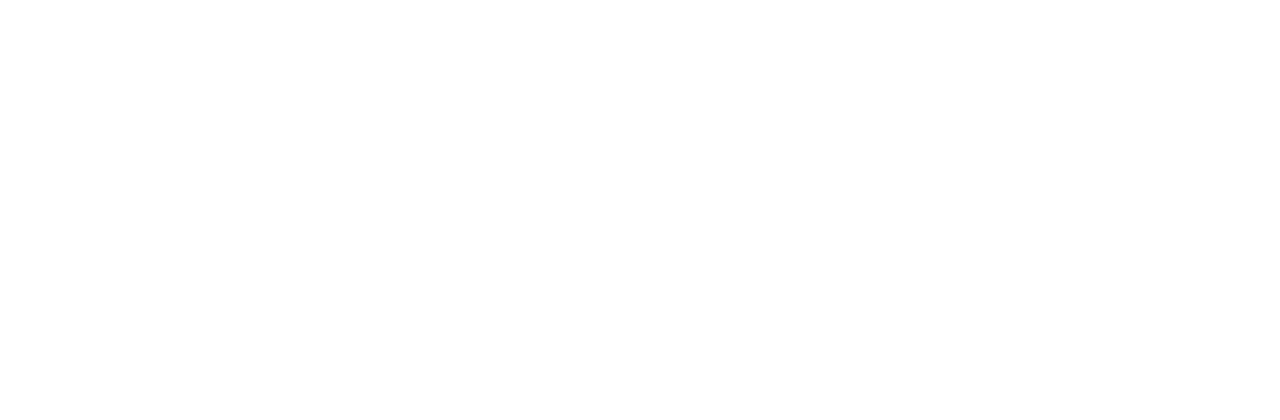
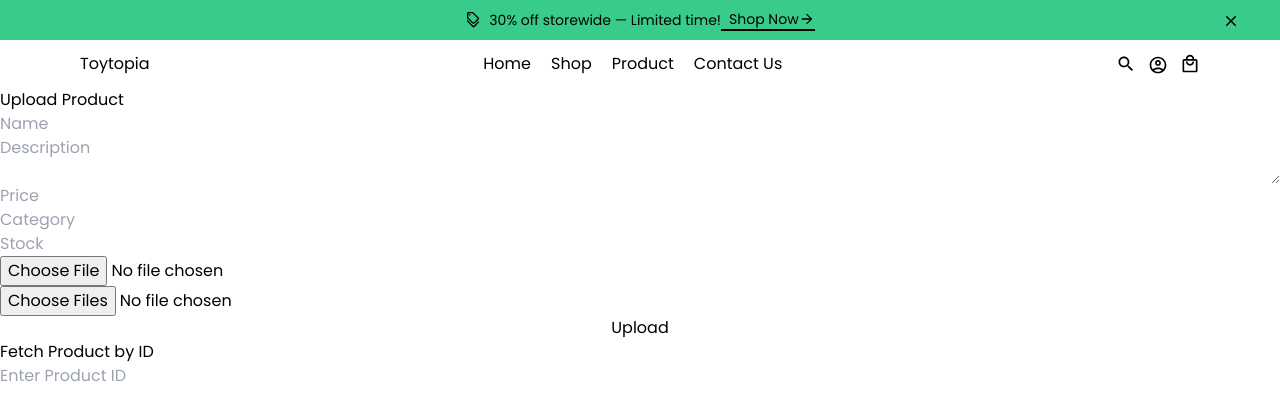
Before and after one commit to OsaVS/toytopia-frontend, a React (Vite) app: page /addproduct in a window 1280 px wide. Before the commit this address had no page. Shown: the top 420 px of the page. Built offline with nearby package versions, Linux system fonts and the light colour scheme; sample sign-in values are in the browser's storage.

Commit message:
setup add products page

```diff
--- a/src/App.tsx
+++ b/src/App.tsx
@@ -7,6 +7,7 @@ import PrivateRoute from "./helpers/PrivateRoute";
 import Shop from "./pages/Shop";
 import ProductPage from "./pages/ProductPage";
 import Layout from "./components/Layout";
+import ProductUpload from "./pages/ProductUpload";
 
 function App() {
   return (
@@ -20,6 +21,7 @@ function App() {
               <Route path="home" element={<Home />} />
               <Route path="shop" element={<Shop />} />
               <Route path="product" element={<ProductPage />} />
+              <Route path="addproduct" element={<ProductUpload />} />
             </Route>
           </Route>
         </Routes>
--- a/src/app/store.ts
+++ b/src/app/store.ts
@@ -2,15 +2,21 @@ import { configureStore } from "@reduxjs/toolkit";
 import { authApi } from "../features/auth/authApi";
 import { userApi } from "../features/user/userApi";
 import authReducer from "../features/auth/authSlice";
+import { productApi } from "../features/product/productApi";
 
 const store = configureStore({
   reducer: {
     auth: authReducer,
     [authApi.reducerPath]: authApi.reducer,
     [userApi.reducerPath]: userApi.reducer,
+    [productApi.reducerPath]: productApi.reducer,
   },
   middleware: (getDefaultMiddleware) =>
-    getDefaultMiddleware().concat(authApi.middleware, userApi.middleware),
+    getDefaultMiddleware().concat(
+      authApi.middleware,
+      userApi.middleware,
+      productApi.middleware
+    ),
 });
 
 export type RootState = ReturnType<typeof store.getState>;
--- /dev/null
+++ b/src/features/product/productApi.ts
@@ -0,0 +1,30 @@
+import { createApi, fetchBaseQuery } from "@reduxjs/toolkit/query/react";
+import { TP_BASE } from "../../constants";
+
+export const productApi = createApi({
+  reducerPath: "productApi",
+  baseQuery: fetchBaseQuery({
+    baseUrl: `${TP_BASE}`,
+    prepareHeaders: (headers) => {
+      const token = localStorage.getItem("token");
+      if (token) {
+        headers.set("Authorization", `Bearer ${token}`);
+      }
+      return headers;
+    },
+  }),
+  endpoints: (builder) => ({
+    addProduct: builder.mutation({
+      query: (product) => ({
+        url: "product",
+        method: "POST",
+        body: product,
+      }),
+    }),
+    getProductById: builder.query({
+      query: (id) => `product/${id}`,
+    }),
+  }),
+});
+
+export const { useAddProductMutation, useGetProductByIdQuery } = productApi;
--- /dev/null
+++ b/src/pages/ProductUpload.tsx
@@ -0,0 +1,157 @@
+import React, { useState } from "react";
+import {
+  useAddProductMutation,
+  useGetProductByIdQuery,
+} from "../features/product/productApi";
+
+const ProductUpload = () => {
+  const [id, setId] = useState("");
+  const [name, setName] = useState("");
+  const [description, setDescription] = useState("");
+  const [price, setPrice] = useState("");
+  const [category, setCategory] = useState("");
+  const [stock, setStock] = useState("");
+  const [mainImage, setMainImage] = useState("");
+  const [subImages, setSubImages] = useState<string[]>([]);
+
+  const [addProduct, { isLoading, error }] = useAddProductMutation();
+  const { data: product, error: productError } = useGetProductByIdQuery(id, {
+    skip: !id,
+  });
+
+  const handleImageUpload = (
+    event: React.ChangeEvent<HTMLInputElement>,
+    setImage: Function
+  ) => {
+    const file = event.target.files?.[0];
+    if (file) {
+      const reader = new FileReader();
+      reader.readAsDataURL(file);
+      reader.onload = () => {
+        setImage(reader.result as string);
+      };
+    }
+  };
+
+  const handleSubImagesUpload = (
+    event: React.ChangeEvent<HTMLInputElement>
+  ) => {
+    const files = event.target.files;
+    if (files) {
+      const imagesArray: string[] = [];
+      Array.from(files).forEach((file) => {
+        const reader = new FileReader();
+        reader.readAsDataURL(file);
+        reader.onload = () => {
+          imagesArray.push(reader.result as string);
+          if (imagesArray.length === files.length) {
+            setSubImages([...subImages, ...imagesArray]);
+          }
+        };
+      });
+    }
+  };
+
+  const handleSubmit = async (e: React.FormEvent) => {
+    e.preventDefault();
+    await addProduct({
+      name,
+      description,
+      price: Number(price),
+      category,
+      stock: Number(stock),
+      mainImage,
+      subImages,
+    });
+  };
+
+  return (
+    <div>
+      <h2>Upload Product</h2>
+      <form onSubmit={handleSubmit} className="grid">
+        <input
+          type="text"
+          placeholder="Name"
+          value={name}
+          onChange={(e) => setName(e.target.value)}
+          required
+        />
+        <textarea
+          placeholder="Description"
+          value={description}
+          onChange={(e) => setDescription(e.target.value)}
+          required
+        />
+        <input
+          type="number"
+          placeholder="Price"
+          value={price}
+          onChange={(e) => setPrice(e.target.value)}
+          required
+        />
+        <input
+          type="text"
+          placeholder="Category"
+          value={category}
+          onChange={(e) => setCategory(e.target.value)}
+          required
+        />
+        <input
+          type="number"
+          placeholder="Stock"
+          value={stock}
+          onChange={(e) => setStock(e.target.value)}
+          required
+        />
+        <input
+          type="file"
+          accept="image/*"
+          onChange={(e) => handleImageUpload(e, setMainImage)}
+          required
+        />
+        <input
+          type="file"
+          accept="image/*"
+          multiple
+          onChange={handleSubImagesUpload}
+          required
+        />
+        <button type="submit" disabled={isLoading}>
+          Upload
+        </button>
+      </form>
+      {error && <p>Error uploading product.</p>}
+
+      <h2>Fetch Product by ID</h2>
+      <input
+        type="text"
+        placeholder="Enter Product ID"
+        value={id}
+        onChange={(e) => setId(e.target.value)}
+      />
+      {productError && <p>Product not found.</p>}
+      {product && (
+        <div>
+          <h3>{product.data.name}</h3>
+          <p>{product.data.description}</p>
+          <p>Price: {product.data.price}LKR</p>
+          <img
+            src={product.data.mainImage}
+            alt={product.data.name}
+            width="200"
+          />
+          {product.data.subImages.map((image: string, index: number) => (
+            <img
+              key={index}
+              src={image}
+              alt={`${product.data.name} ${index}`}
+              width="200"
+            />
+          ))}
+        </div>
+      )}
+    </div>
+  );
+};
+
+export default ProductUpload;
```
